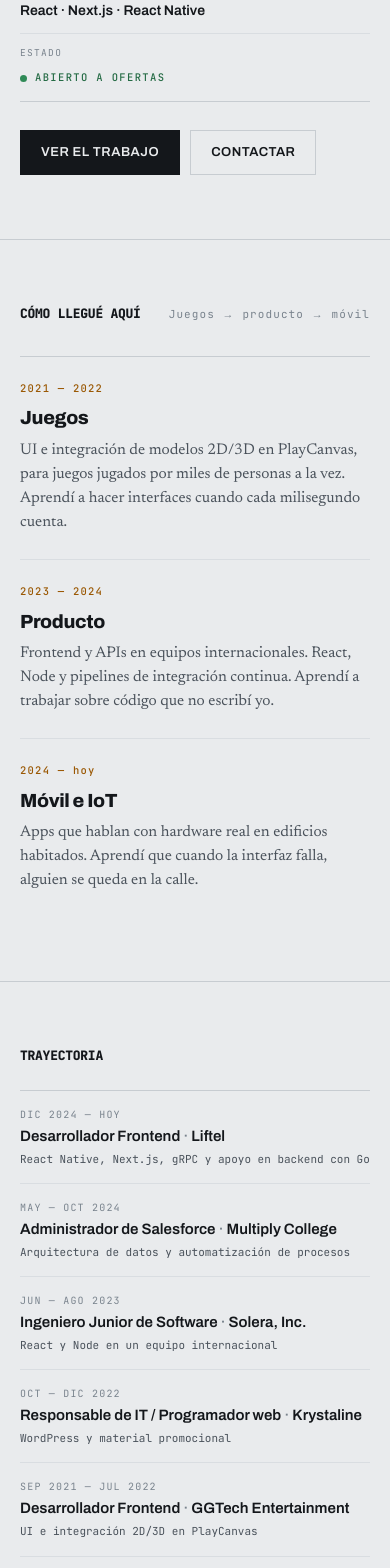
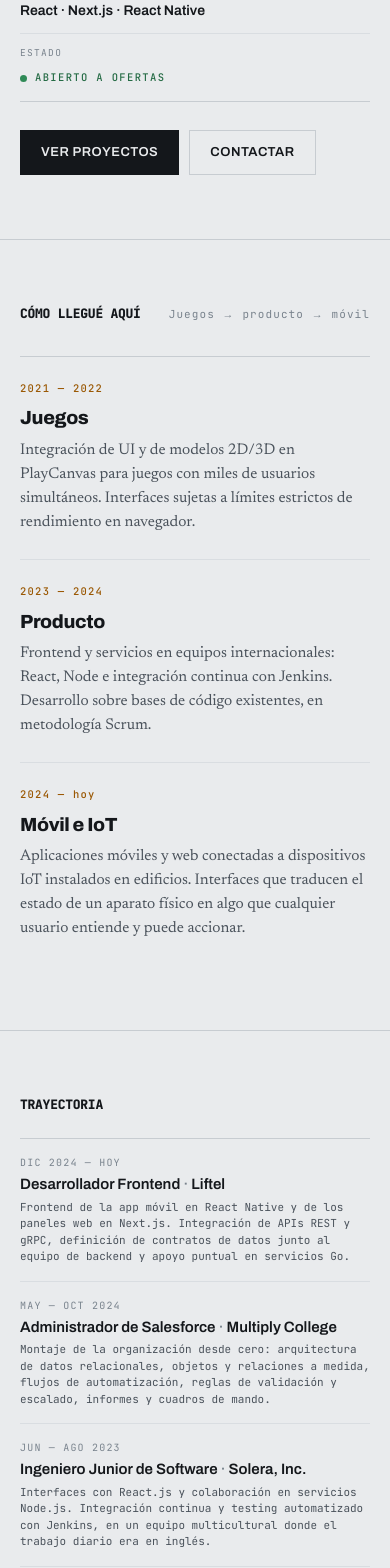
Before and after one commit to isvakuclaure/PortofolioIksvaku, a Next.js app: page /PortofolioIksvaku/ in a window 390 px wide. Shown: the part 1020-2588 px from the top of the page. Built offline with nearby package versions, Linux system fonts and the light colour scheme; no server answers.

Commit message:
revision de textos: proyectos, trayectoria y contacto

```diff
--- a/src/app/contacto/ContactForm.tsx
+++ b/src/app/contacto/ContactForm.tsx
@@ -55,7 +55,7 @@ export default function ContactForm() {
           Mensaje enviado
         </p>
         <p className="mt-3 max-w-[46ch] font-prose text-[17px] leading-relaxed text-ink-mid">
-          Gracias por escribir. Te contesto en cuanto lo lea — normalmente el mismo día.
+          Mensaje recibido. Te respondo en cuanto lo lea, normalmente el mismo día.
         </p>
         <button
           onClick={() => setStatus('idle')}
--- a/src/app/contacto/page.tsx
+++ b/src/app/contacto/page.tsx
@@ -54,8 +54,9 @@ export default function Contacto() {
             </div>
 
             <p className="mt-7 max-w-[46ch] font-prose text-[17.5px] leading-[1.62] text-ink-mid">
-              Busco un equipo donde el frontend se trate como producto y no como maquetación. Si tienes algo así,
-              escríbeme — <span className="font-semibold text-ink">contesto a todo</span>.
+              Desarrollo interfaces web y móviles para producto en producción: desde la maquetación hasta las
+              decisiones de interfaz, trabajando junto a los equipos de producto y backend. Cuéntame qué necesitas y{' '}
+              <span className="font-semibold text-ink">vemos si encajo</span>.
             </p>
 
             <dl className="mt-8 border-t border-rule">
--- a/src/app/page.tsx
+++ b/src/app/page.tsx
@@ -8,26 +8,56 @@ const phases = [
   {
     years: '2021 — 2022',
     title: 'Juegos',
-    text: 'UI e integración de modelos 2D/3D en PlayCanvas, para juegos jugados por miles de personas a la vez. Aprendí a hacer interfaces cuando cada milisegundo cuenta.',
+    text: 'Integración de UI y de modelos 2D/3D en PlayCanvas para juegos con miles de usuarios simultáneos. Interfaces sujetas a límites estrictos de rendimiento en navegador.',
   },
   {
     years: '2023 — 2024',
     title: 'Producto',
-    text: 'Frontend y APIs en equipos internacionales. React, Node y pipelines de integración continua. Aprendí a trabajar sobre código que no escribí yo.',
+    text: 'Frontend y servicios en equipos internacionales: React, Node e integración continua con Jenkins. Desarrollo sobre bases de código existentes, en metodología Scrum.',
   },
   {
     years: '2024 — hoy',
     title: 'Móvil e IoT',
-    text: 'Apps que hablan con hardware real en edificios habitados. Aprendí que cuando la interfaz falla, alguien se queda en la calle.',
+    text: 'Aplicaciones móviles y web conectadas a dispositivos IoT instalados en edificios. Interfaces que traducen el estado de un aparato físico en algo que cualquier usuario entiende y puede accionar.',
   },
 ];
 
 const experience = [
-  { period: 'Dic 2024 — hoy', role: 'Desarrollador Frontend', company: 'Liftel', detail: 'React Native, Next.js, gRPC y apoyo en backend con Go' },
-  { period: 'May — Oct 2024', role: 'Administrador de Salesforce', company: 'Multiply College', detail: 'Arquitectura de datos y automatización de procesos' },
-  { period: 'Jun — Ago 2023', role: 'Ingeniero Junior de Software', company: 'Solera, Inc.', detail: 'React y Node en un equipo internacional' },
-  { period: 'Oct — Dic 2022', role: 'Responsable de IT / Programador web', company: 'Krystaline', detail: 'WordPress y material promocional' },
-  { period: 'Sep 2021 — Jul 2022', role: 'Desarrollador Frontend', company: 'GGTech Entertainment', detail: 'UI e integración 2D/3D en PlayCanvas' },
+  {
+    period: 'Dic 2024 — hoy',
+    role: 'Desarrollador Frontend',
+    company: 'Liftel',
+    detail:
+      'Frontend de la app móvil en React Native y de los paneles web en Next.js. Integración de APIs REST y gRPC, definición de contratos de datos junto al equipo de backend y apoyo puntual en servicios Go.',
+  },
+  {
+    period: 'May — Oct 2024',
+    role: 'Administrador de Salesforce',
+    company: 'Multiply College',
+    detail:
+      'Montaje de la organización desde cero: arquitectura de datos relacionales, objetos y relaciones a medida, flujos de automatización, reglas de validación y escalado, informes y cuadros de mando.',
+  },
+  {
+    period: 'Jun — Ago 2023',
+    role: 'Ingeniero Junior de Software',
+    company: 'Solera, Inc.',
+    detail:
+      'Interfaces con React.js y colaboración en servicios Node.js. Integración continua y testing automatizado con Jenkins, en un equipo multicultural donde el trabajo diario era en inglés.',
+  },
+  {
+    period: 'Oct — Dic 2022',
+    role: 'Responsable de IT / Programador web',
+    company: 'Krystaline',
+    detail:
+      'Responsable del sitio corporativo en WordPress y del soporte informático de la oficina: cuentas de usuario, correo empresarial, campañas y material gráfico con Photoshop y Premiere.',
+  },
+  {
+    period: 'Sep 2021 — Jul 2022',
+    role: 'Desarrollador Frontend',
+    company: 'GGTech Entertainment',
+    detail:
+      'Integración de UI y de modelos 2D/3D en PlayCanvas. Enlace entre programación, arte, animación y VFX, y desarrollo de herramientas internas para que perfiles no técnicos trabajaran sin programar.',
+  },
 ];
 
 const education = [
@@ -112,7 +142,7 @@ export default function Home() {
                 href="/proyectos"
                 className="border border-ink bg-ink px-5 py-3 text-[13px] font-semibold uppercase tracking-[0.04em] text-ground transition-colors hover:border-ink-mid hover:bg-ink-mid"
               >
-                Ver el trabajo
+                Ver proyectos
               </Link>
               <Link
                 href="/contacto"
--- a/src/app/proyectos/page.tsx
+++ b/src/app/proyectos/page.tsx
@@ -72,7 +72,7 @@ function ProjectIndex({ active }: { active: string }) {
       className="sticky top-[58px] z-20 -mx-5 min-w-0 max-w-full self-start border-b border-rule bg-ground px-5 py-2 sm:-mx-7 sm:px-7 lg:top-20 lg:mx-0 lg:max-w-none lg:border-0 lg:bg-transparent lg:px-0 lg:py-0"
     >
       <h2 className="mb-5 hidden font-mono text-[13px] font-medium uppercase tracking-[0.18em] text-ink lg:block">
-        Trabajo destacado
+        Proyectos destacados
       </h2>
       <ul className="-mx-1 flex min-w-0 gap-1 overflow-x-auto pb-1 lg:mx-0 lg:flex-col lg:gap-0 lg:overflow-visible lg:pb-0">
         {featured.map((project) => {
@@ -293,7 +293,7 @@ export default function Proyectos() {
             <p className="mb-2 font-mono text-[10.5px] font-medium uppercase tracking-[0.16em] text-ink-soft">
               Frontend · Web y móvil
             </p>
-            <h1 className="text-[clamp(30px,4vw,42px)] leading-[1]">Trabajo</h1>
+            <h1 className="text-[clamp(30px,4vw,42px)] leading-[1]">Proyectos</h1>
           </div>
 
           <div className="md:max-w-[46ch] md:text-right">
@@ -325,7 +325,7 @@ export default function Proyectos() {
       <section className="border-b border-rule pb-16 pt-12">
         <div className="mx-auto max-w-[1240px] px-5 sm:px-7">
           <h2 className="mb-6 font-mono text-[13px] font-medium uppercase tracking-[0.18em] lg:hidden">
-            Trabajo destacado
+            Proyectos destacados
           </h2>
 
           <div className="grid min-w-0 gap-10 lg:grid-cols-[170px_1fr] lg:gap-14">
@@ -344,7 +344,7 @@ export default function Proyectos() {
       <section className="py-16">
         <div className="mx-auto max-w-[1240px] px-5 sm:px-7">
           <div className="mb-3 flex flex-wrap items-baseline justify-between gap-5">
-            <h2 className="font-mono text-[13px] font-medium uppercase tracking-[0.18em]">Otros trabajos</h2>
+            <h2 className="font-mono text-[13px] font-medium uppercase tracking-[0.18em]">Otros proyectos</h2>
             <span className="font-mono text-[11px] tracking-[0.1em] text-ink-soft">Por empresa · 2021 — 2024</span>
           </div>
           <p className="mb-9 max-w-[62ch] font-prose text-[16px] leading-relaxed text-ink-mid">
--- a/src/app/proyectos/projects.ts
+++ b/src/app/proyectos/projects.ts
@@ -148,8 +148,9 @@ export const featured: FeaturedProject[] = [
     status: 'jonanutricion.com',
     live: true,
     paragraphs: [
-      'Consultas de nutrición online. La clienta tenía un problema concreto: sus pacientes olvidaban la contraseña y le escribían por WhatsApp para pedir cita. **Quité las contraseñas.** Se accede por enlace mágico al correo, y las citas se sincronizan en tiempo real con Supabase.',
-      'Es el único proyecto donde tomé todas las decisiones: modelo de datos, autenticación, diseño y despliegue. Sigue vivo y funcionando sin que yo lo toque.',
+      'Plataforma de consultas de nutrición online para un nutricionista, con portal de paciente y gestión de citas.',
+      'Se maneja información de salud, así que la decisión de fondo fue de seguridad: **no almacenar contraseñas**. El acceso va por enlace mágico al correo, de modo que la base de datos nunca guarda credenciales. Menos superficie de ataque y menos exposición legal ante una filtración.',
+      'Es el único proyecto donde tomé **todas** las decisiones: modelo de datos, autenticación, diseño y despliegue. Las citas se sincronizan en tiempo real con Supabase. Sigue en producción.',
     ],
     video: `${BASE}/jonanutricion.mp4`,
     videoOrientation: 'landscape',
--- a/src/components/Navbar.tsx
+++ b/src/components/Navbar.tsx
@@ -5,7 +5,7 @@ import { useEffect, useState } from 'react';
 
 const links = [
   { href: '/', label: 'Inicio' },
-  { href: '/proyectos', label: 'Trabajo' },
+  { href: '/proyectos', label: 'Proyectos' },
   { href: '/contacto', label: 'Contacto' },
 ];
 
```
